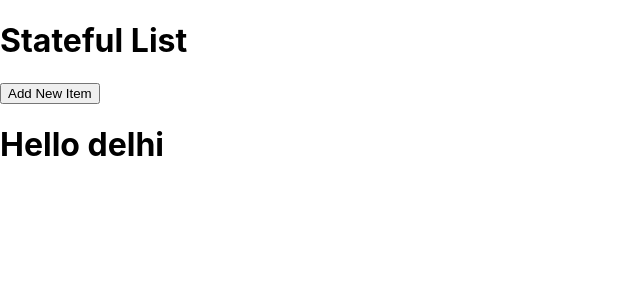
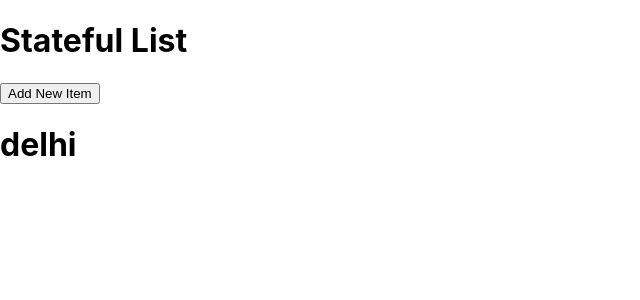
Before and after one commit to RishivYadav/fourth-react, a React (Create React App) app: page / in a window 1280 px wide. Shown: the top 300 px of the page, without its empty margins (0-640 px from the left). Built offline with nearby package versions, Linux system fonts and the light colour scheme.

Commit message:
input item

```diff
--- a/src/App.js
+++ b/src/App.js
@@ -10,30 +10,19 @@ function App() {
 }
 
 function ListDemo() {
-  // let list = ["delhi"]
-  // C1: Stateful Variable
   let [list, setList] = useState(["delhi"]);
 
-  // C2: Acton Member Funcn
   let addItemAction = () => {
-    // why didn u use push method, push method update the same object
-    // setter method requires immutable object.
-    // We have to pass new list.
     let newList = [...list, "mumbai"];
-    console.log(newList);
-
-    // DOM :: TRIGGER DOM
     setList(newList);
   };
 
   return (
     <>
-      {/** C3: Event Binding */}
       <input type="button" value="Add New Item" onClick={addItemAction} />
 
-      {/** C4: List */}
       {list.map((item) => (
-        <h1>Hello {item}</h1>
+        <h1>{item}</h1>
       ))}
     </>
   );
```
